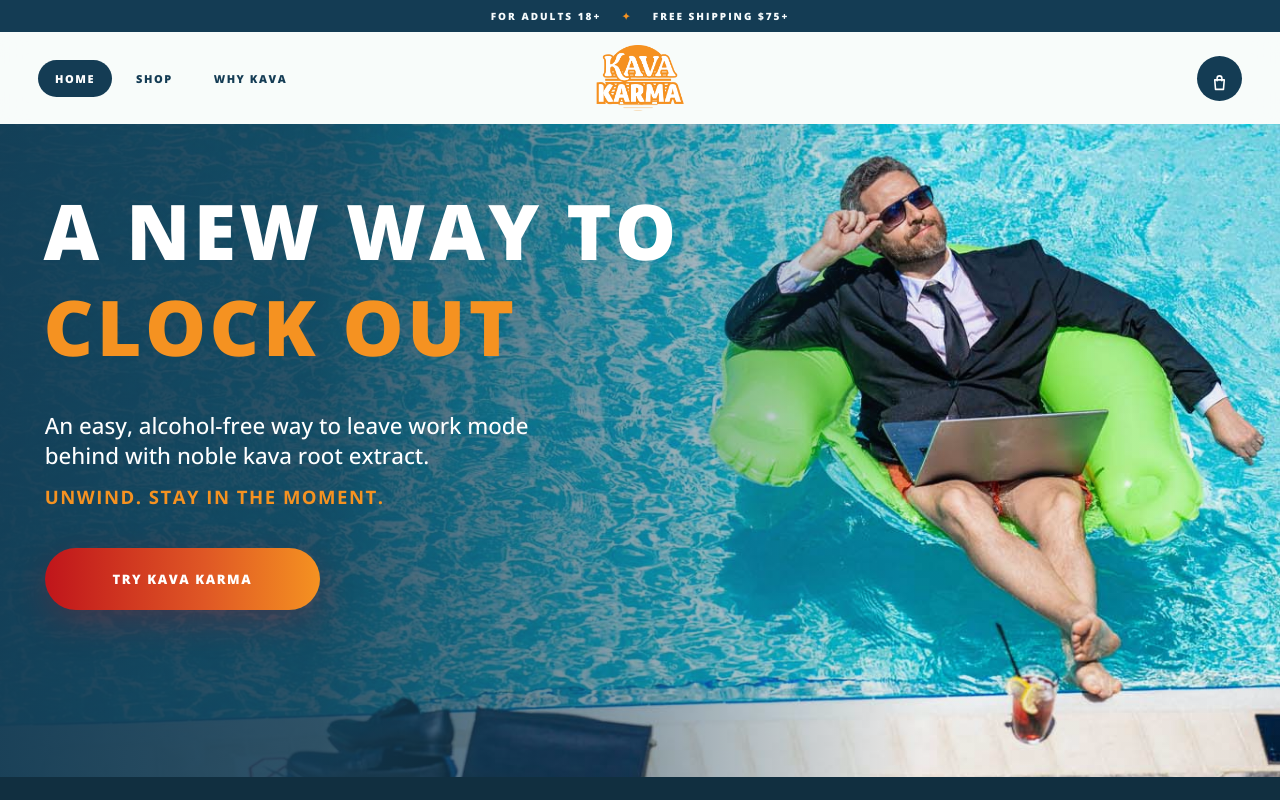
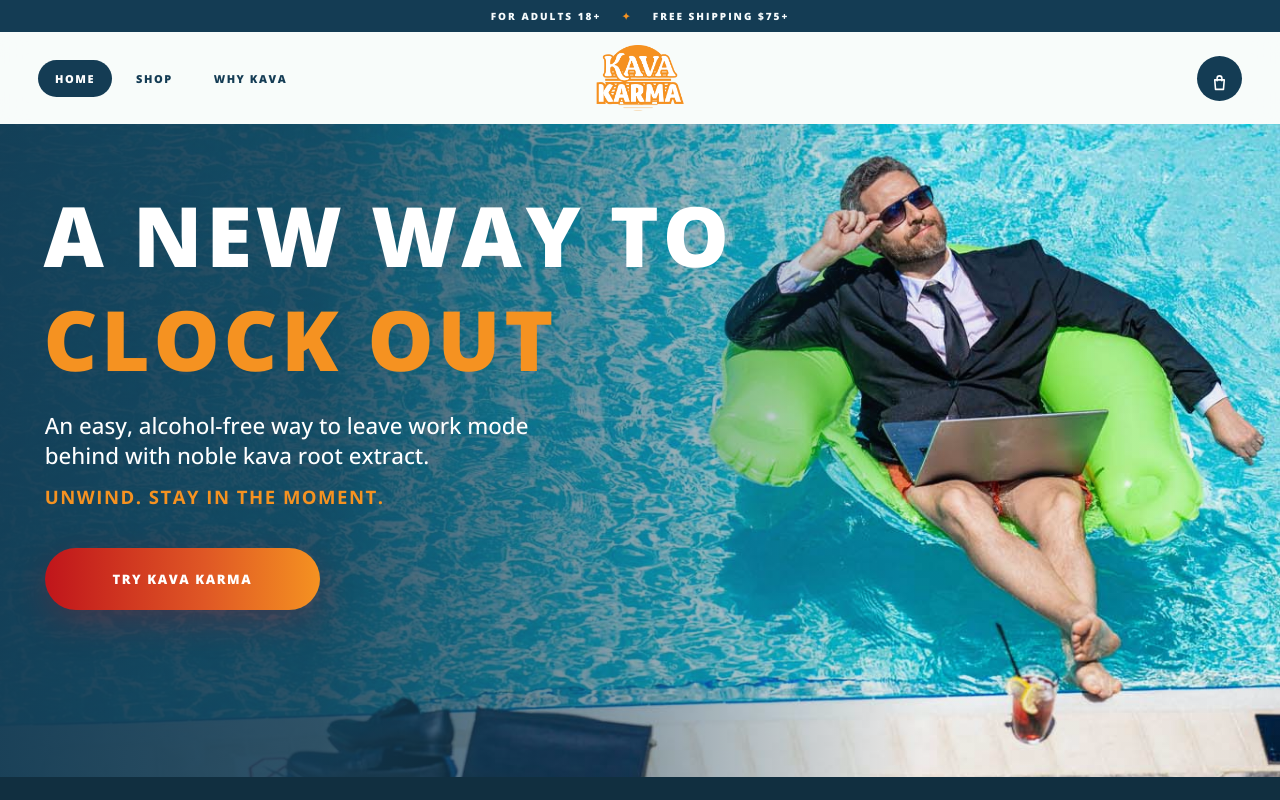
Before and after one commit to Paul-RB55/kavakarma, a React (Vite) app: page / in a window 1280 px wide. Shown: the top 800 px of the page. Built offline with nearby package versions, Linux system fonts and the light colour scheme; a web font is replaced by a local one.

Commit message:
Update styles.css

```diff
--- a/src/styles.css
+++ b/src/styles.css
@@ -1190,7 +1190,7 @@ footer { padding: 70px max(28px, calc((100vw - 1180px) / 2)) 24px; background: #
   width: min(70%, 900px);
   color: white;
   font-family: "Open Sans", Arial, sans-serif;
-  font-size: clamp(56px, 6vw, 82px);
+  font-size: clamp(62px, 6.5vw, 92px);
   font-weight: 800;
   line-height: 1.25;
   letter-spacing: .045em;
```
